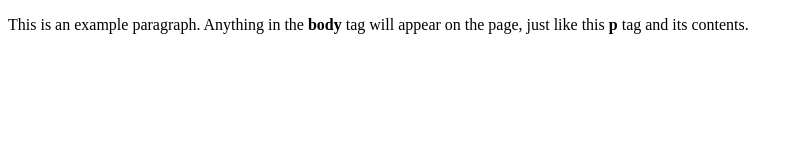
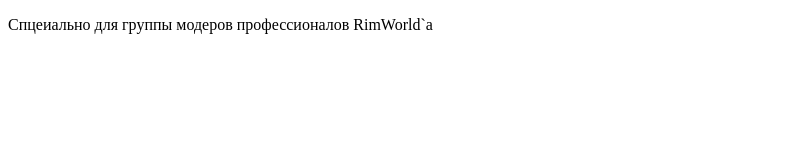
Before and after one commit to Tumaton/Tumaton.github.io, a plain HTML site: page index.html in a window 1280 px wide. Shown: the whole page, without its empty margins (0-800 px from the left). Drawn offline with Linux system fonts and the light colour scheme.

Commit message:
Update index.html

```diff
--- a/index.html
+++ b/index.html
@@ -4,6 +4,6 @@
     <title>This is the title of the webpage!</title>
   </head>
   <body>
-    <p>This is an example paragraph. Anything in the <strong>body</strong> tag will appear on the page, just like this <strong>p</strong> tag and its contents.</p>
+    <p>Спцеиально для группы модеров профессионалов RimWorld`a</p>
   </body>
 </html>
```
